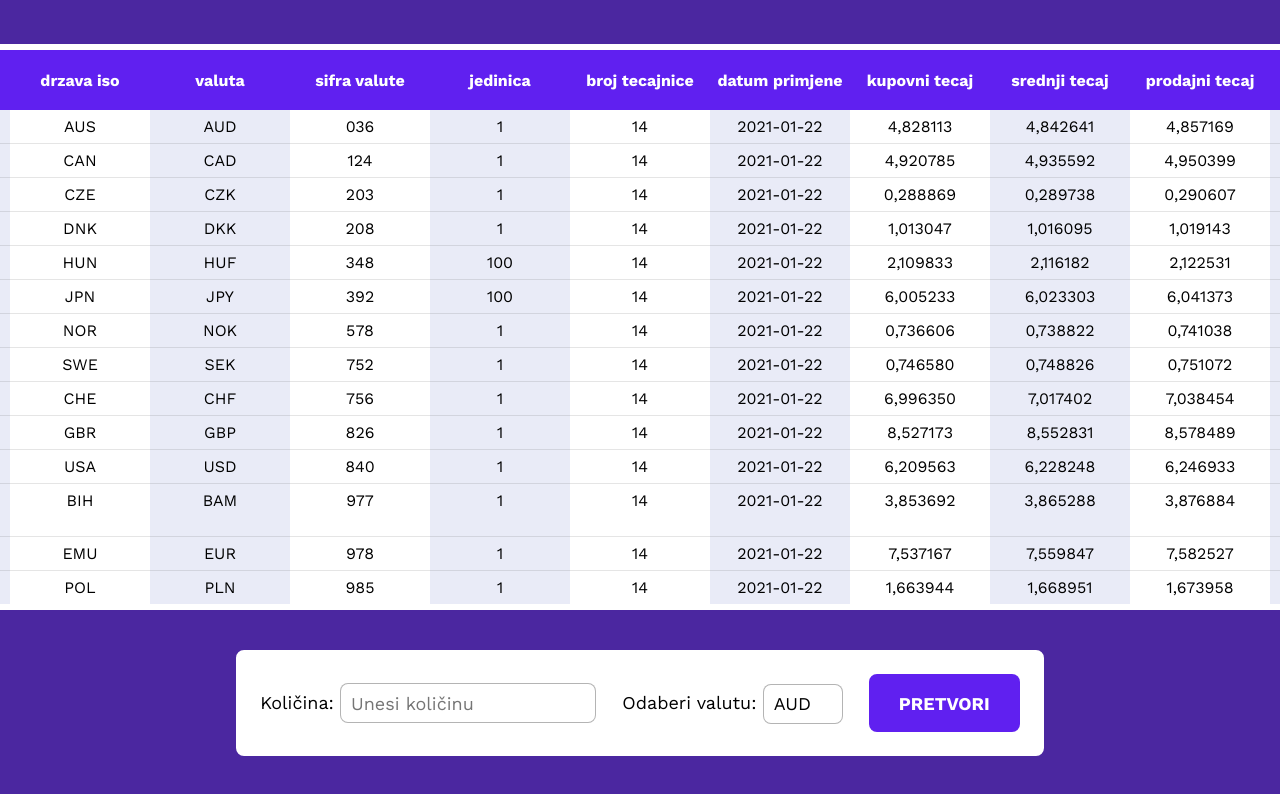
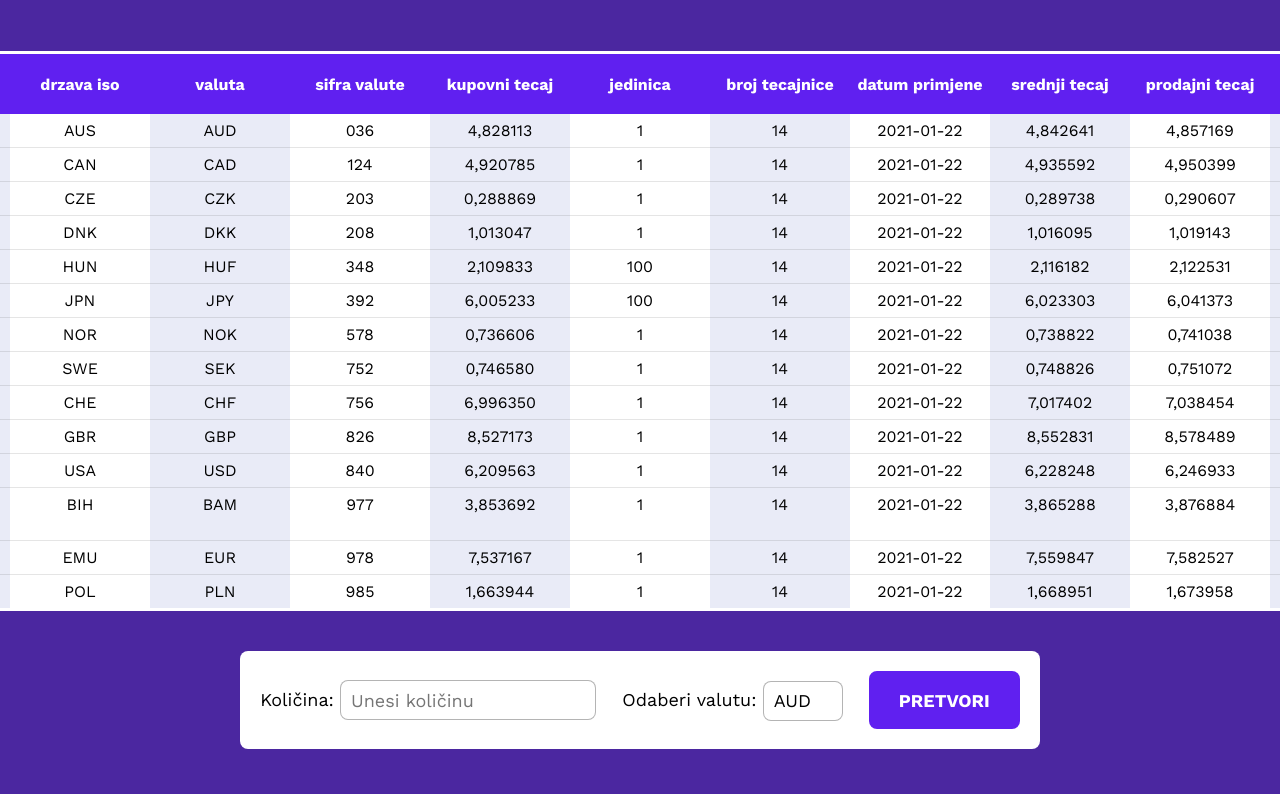
Before and after one commit to svenvrgoccode/task-1, a plain HTML site: page Task 1/index.html in a window 1280 px wide. Shown: the top 794 px of the page. Drawn offline with nearby package versions, Linux system fonts and the light colour scheme.

Commit message:
first task finished

```diff
--- a/Task 1/script.js
+++ b/Task 1/script.js
@@ -1,8 +1,8 @@
 document.addEventListener("DOMContentLoaded",function(){
-    fetchDataAndDisplayTable();
+    fetchAndDisplayData();
 })
 
-function fetchDataAndDisplayTable() {
+function fetchAndDisplayData() {
     fetch('exchangerates.json')
      .then(response => response.json())
      .then(data => {
@@ -37,6 +37,7 @@
             })
 
             let emptyConversionTd = document.createElement('td');
+            emptyConversionTd.className = obj.valuta
             dataRow.appendChild(emptyConversionTd)
 
             table.appendChild(dataRow)
@@ -51,34 +52,49 @@
 
 
 
-function changeOrder(){
+function changeOrder() {
+    let firstRow = document.querySelector('.exchangerates tr:first-of-type');
+    let thNodes = firstRow.querySelectorAll('th');
 
-    let firstRow = document.querySelector('.exchangerates tr:first-of-type')
+    const newOrder = [2, 3, 5, 4, 7,6];
 
-    let thirdTh = firstRow.querySelector('th:nth-of-type(3)')
-    let fourthTh = firstRow.querySelector('th:nth-of-type(4)')
-    let sixthTh = firstRow.querySelector('th:nth-of-type(6)')
-    let fifthTh = firstRow.querySelector('th:nth-of-type(5)')
-    let seventhTh = firstRow.querySelector('th:nth-of-type(7)')
+    newOrder.forEach((index, i) => {
+        firstRow.insertBefore(thNodes[index], firstRow.childNodes[i]);
+    });
 
-    firstRow.insertBefore(thirdTh, firstRow.childNodes[0])
-    firstRow.insertBefore(fourthTh, firstRow.childNodes[1]);
-    firstRow.insertBefore(sixthTh, firstRow.childNodes[2]);
-    firstRow.insertBefore(fifthTh, firstRow.childNodes[3]);
-    firstRow.insertBefore(seventhTh, firstRow.childNodes[4]);
+    let rows = document.querySelectorAll('.exchangerates tr:not(:first-of-type)');
+
+    rows.forEach(row => {
+        const tdNodes = row.querySelectorAll('td');
+        newOrder.forEach((index, i) => {
+            row.insertBefore(tdNodes[index], row.childNodes[i]);
+        });
+    });
+}
+
+async function convertCurrency() {
+    const response = await fetch('exchangerates.json');
+    const data = await response.json();
+
+    const amount = parseFloat(document.getElementById('količina').value)
+    const selectedCurrency = document.getElementById('valuta').value
+    const selectedCurrencyData = data.find(data => data.valuta === selectedCurrency)
+    const exchangeRate = selectedCurrencyData.srednji_tecaj.replace(',','.')
+
+    data.forEach((data)=>{
+        const cell = document.querySelector(`.${data.valuta}`)
+        const rate = parseFloat(data.srednji_tecaj.replace(',','.'))
+        const convertedAmount = (amount * parseFloat(exchangeRate) / rate).toFixed(2);
+        cell.textContent = truncateResult(convertedAmount,10)
+
+    })
+
+}
 
 
-    let rows = document.querySelectorAll('.exchangerates tr:not(:first-of-type)')
-    rows.forEach((row)=>{
-        let thirdTd = row.querySelector('td:nth-of-type(3)')
-        let fourthTd = row.querySelector('td:nth-of-type(4)')
-        let sixthTd = row.querySelector('td:nth-of-type(6)')
-        let fifthTd = row.querySelector('td:nth-of-type(5)')
-        let seventhTd = row.querySelector('td:nth-of-type(7)')
-        row.insertBefore(thirdTd, row.childNodes[0])
-        row.insertBefore(fourthTd, row.childNodes[1])
-        row.insertBefore(sixthTd, row.childNodes[2])
-        row.insertBefore(fifthTd, row.childNodes[3])
-        row.insertBefore(seventhTd, row.childNodes[4])
-    })
+function truncateResult(result,maxLength) {
+    if(result.length > maxLength) {
+        return result.substring(0,maxLength);
+    }
+    return result;
 }
--- a/Task 1/style.css
+++ b/Task 1/style.css
@@ -33,7 +33,7 @@
     font-size: 1.6rem;
     border-radius: 0.8rem;
     overflow: clip;
-    border: 4px solid rgb(255, 255, 255);
+    border:1px solid rgb(255, 255, 255);
 }
 
 th{
@@ -74,7 +74,6 @@
 
 
 .wrap{
-    border: 4px solid #ffffff;
     background: white;
     font-size: 1.8rem;
     color: black;
```
